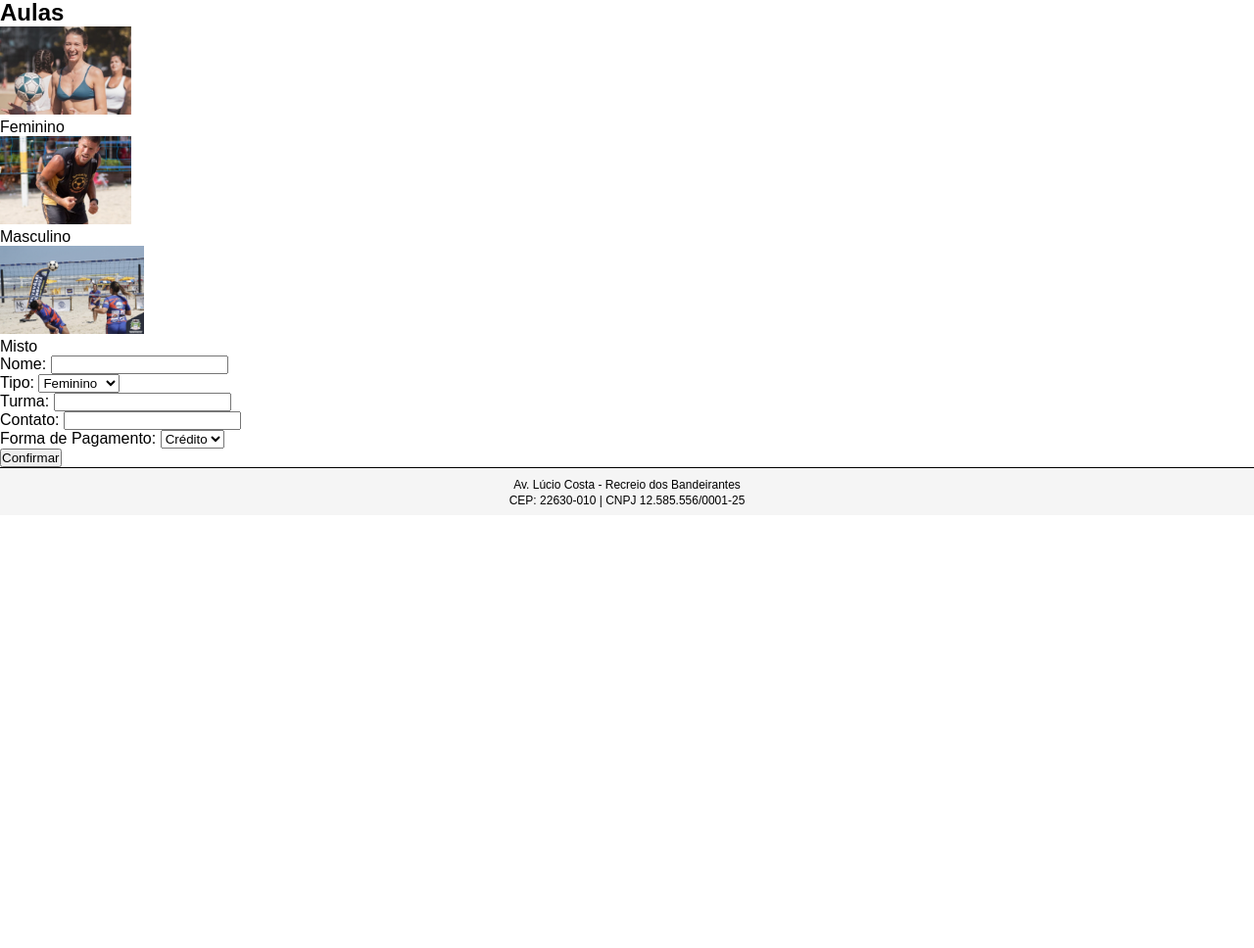
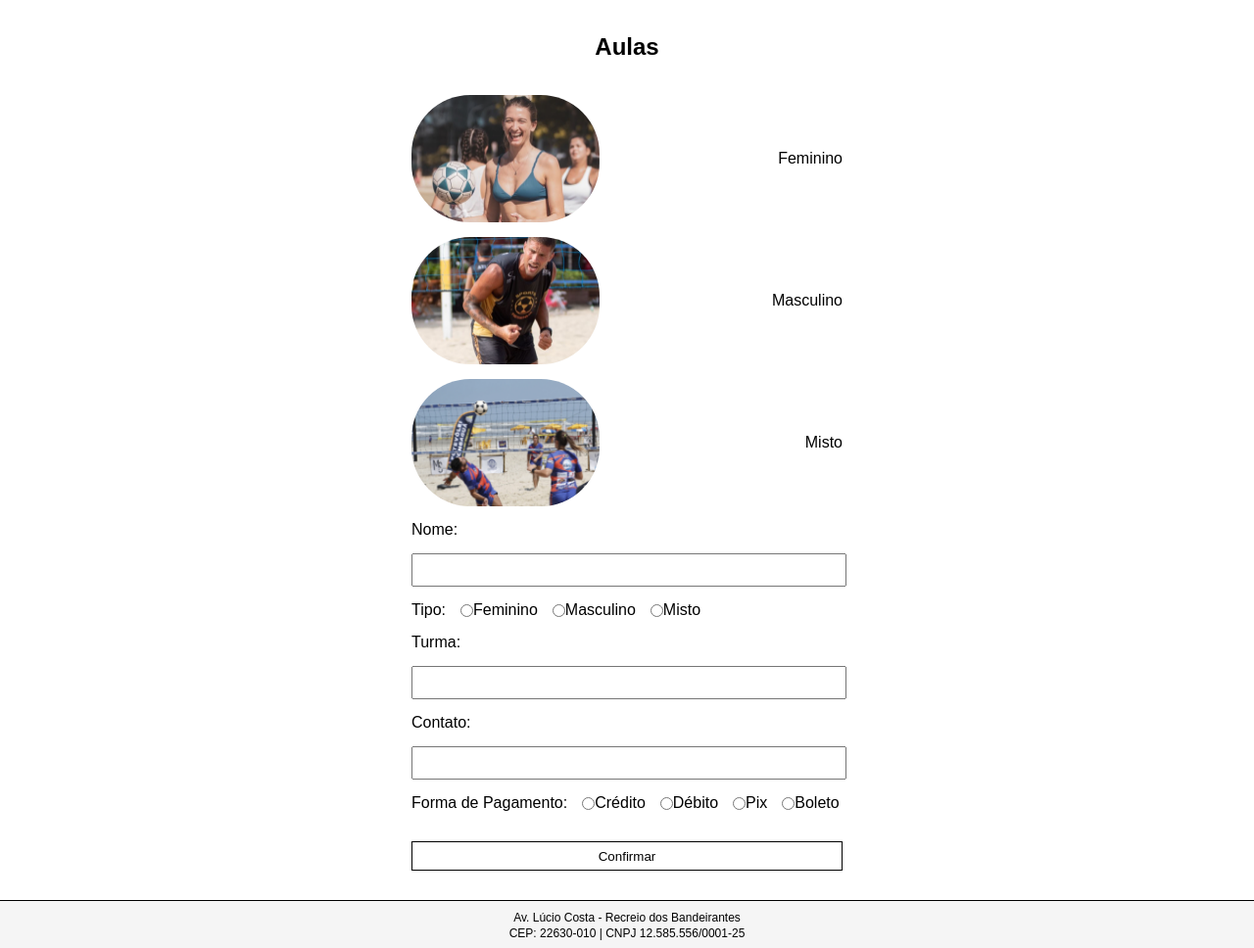
Before and after one commit to moisesfdasilva/futvolei-p10, a PHP site: page /index.php?page=class in a window 1280 px wide. Shown: the part 88-1056 px from the top of the page at 98% size. Before the commit the page ends 606 px from the top, so only its background shows below. Run offline with PHP 8.4, Linux system fonts and the light colour scheme.

Commit message:
feat: create style for pages "class" and "tournament".

```diff
--- a/statics/style.css
+++ b/statics/style.css
@@ -121,7 +121,9 @@ main {
 
 .nav-menu-li form button[type=submit]:hover:not(.active),
 .nav-menu-li a:hover:not(.active),
-.nav-menu-li a:hover:not(.active) p {
+.nav-menu-li a:hover:not(.active) p,
+.class-form input[type=submit]:hover:not(.active),
+.tourn-form input[type=submit]:hover:not(.active) {
   background-color: #FFCB00;
   opacity: 0.71;
   color: #009440;
@@ -180,3 +182,103 @@ main {
   padding-top: 2px;
   padding-bottom: 8px;
 }
+
+.class-main,
+.class-form,
+.tourn-main,
+.tourn-form,
+.tourn-article,
+.rent-main {
+  display: flex;
+  flex-direction: column;
+  justify-content: center;
+  align-items: center;
+}
+
+.class-main h1,
+.tourn-main h1,
+.rent-main {
+  padding: 35px;
+}
+
+.class-card {
+  display: flex;
+  flex-direction: row;
+  justify-content: space-between;
+  align-items: center;
+  width: 55vb;
+  padding-bottom: 15px;
+}
+
+.class-img,
+.tourn-img {
+  height: 130px;
+  width: 192px;
+  border-radius: 60px;
+}
+
+.class-form-input,
+.tourn-form-input {
+  display: flex;
+  flex-direction: column;
+  justify-content: flex-start;
+  align-items: flex-start;
+  width: 55vb;
+  padding-bottom: 15px;
+}
+
+.class-form-input input,
+.tourn-form-input input {
+  margin-top: 15px;
+  width: 55vb;
+  height: 30px;
+}
+
+.class-form-radio,
+.tourn-form-radio {
+  display: flex;
+  flex-direction: row;
+  justify-content: flex-start;
+  align-items: center;
+  width: 55vb;
+  padding-bottom: 15px;
+}
+
+.class-form-radio input[type=radio],
+.tourn-form-radio input[type=radio] {
+  margin-left: 15px;
+  background-color: #3F95C5;
+  border: 1px solid black;
+}
+
+.class-form input[type=submit],
+.tourn-form input[type=submit] {
+  margin-top: 15px;
+  margin-bottom: 30px;
+  width: 55vb;
+  height: 30px;
+  background-color: transparent;
+  border: none;
+  text-decoration: none;
+  border: 1px solid black;
+}
+
+.tourn-img {
+  height: 150px;
+  width: 200px;
+}
+
+.tourn-article p {
+  margin-top: 15px;
+  margin-bottom: 15px;
+  width: 55vb;
+}
+
+.rent-card {
+  display: flex;
+  flex-direction: row;
+  justify-content: center;
+  align-items: center;
+  width: 55vb;
+  padding-bottom: 15px;
+}
--- a/views/class-html.php
+++ b/views/class-html.php
@@ -3,48 +3,51 @@
     <main>
       <section class='class-main'>
         <h1>Aulas</h1>
-        <div>
-          <img class='main-card-img' src='statics/img/class-female.png'>
+        <div class='class-card'>
+          <img class='class-img' src='statics/img/class-female.png'>
           <p>Feminino</p>
-        <div>
-        <div>
-          <img class='main-card-img' src='statics/img/class-male.png'>
+        </div>
+        <div class='class-card'>
+          <img class='class-img' src='statics/img/class-male.png'>
           <p>Masculino</p>
-        <div>
-        <div>
-          <img class='main-card-img' src='statics/img/class-both.png'>
+        </div>
+        <div class='class-card'>
+          <img class='class-img' src='statics/img/class-both.png'>
           <p>Misto</p>
-        <div>
+        </div>
       </section>
-      <form class='class-form'>
-        <div>
+      <form action=index.php?page=$controller method='post' class='class-form'>
+        <div class='class-form-input'>
           <label for='name'>Nome:</label>
           <input type='text' name='name'>
         </div>
-        <div>
+        <div class='class-form-radio'>
           <label for='type'>Tipo:</label>
-          <select name='type'>
-            <option value='female'>Feminino</option>
-            <option value='male'>Masculino</option>
-            <option value='both'>Misto</option>
-          </select>
+          <input type='radio' name='type' value='female'>
+          <label for='type'>Feminino</label>
+          <input type='radio' name='type' value='male'>
+          <label for='type'>Masculino</label>
+          <input type='radio' name='type' value='both'>
+          <label for='type'>Misto</label>
         </div>
-        <div>
+        <div class='class-form-input'>
           <label for='class'>Turma:</label>
           <input type='text' name='class'>
         </div>
-        <div>
+        <div class='class-form-input'>
           <label for='contact'>Contato:</label>
           <input type='text' name='contact'>
         </div>
-        <div>
+        <div class='class-form-radio'>
           <label for='payment'>Forma de Pagamento:</label>
-          <select name='payment'>
-            <option value='credit'>Crédito</option>
-            <option value='debit'>Débito</option>
-            <option value='pix'>Pix</option>
-            <option value='ticket'>Boleto</option>
-          </select>
+          <input type='radio' name='payment' value='credit'>
+          <label for='type'>Crédito</label>
+          <input type='radio' name='payment' value='debit'>
+          <label for='type'>Débito</label>
+          <input type='radio' name='payment' value='pix'>
+          <label for='type'>Pix</label>
+          <input type='radio' name='payment' value='ticket'>
+          <label for='type'>Boleto</label>
         </div>
         <input type='submit' name='class-form' value='Confirmar'>
       <form>
```
Also changed, not shown: views/cards-rent-sell-html.php (+6 -8 lines), views/tournament-html.php (+25 -37 lines).
